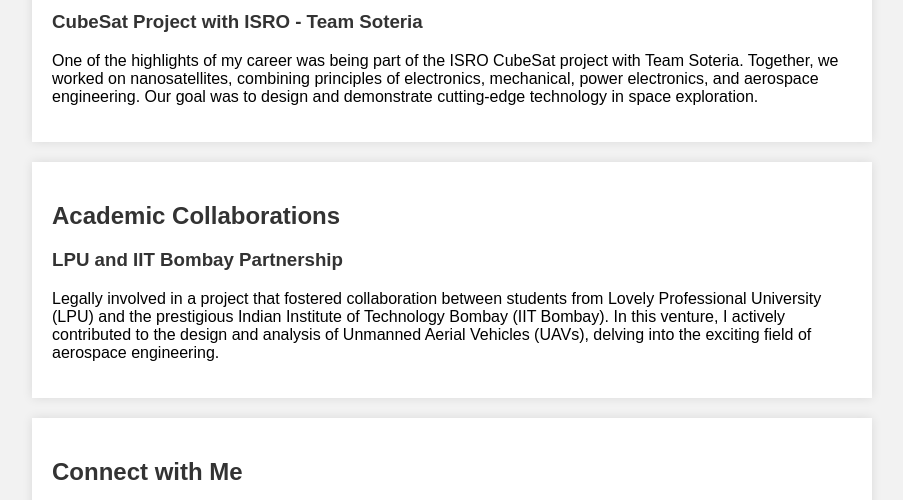
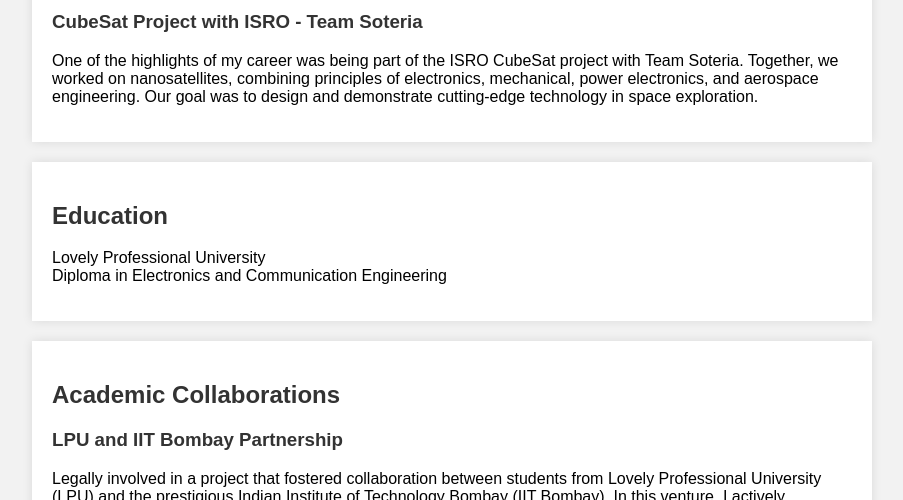
Before and after one commit to niladrridas/niladrridas.github.io, a plain HTML site: page index.html in a window 1280 px wide. Shown: the part 554-1054 px from the top of the page, without its empty margins (188-1091 px from the left). Drawn offline with Linux system fonts and the light colour scheme.

Commit message:
Update index.html

```diff
--- a/index.html
+++ b/index.html
@@ -79,6 +79,11 @@
     </section>
 
     <section>
+        <h2>Education</h2>
+        <p>Lovely Professional University<br>Diploma in Electronics and Communication Engineering</p>
+    </section>
+
+    <section>
         <h2>Academic Collaborations</h2>
         <h3>LPU and IIT Bombay Partnership</h3>
         <p>Legally involved in a project that fostered collaboration between students from Lovely Professional University (LPU) and the prestigious Indian Institute of Technology Bombay (IIT Bombay). In this venture, I actively contributed to the design and analysis of Unmanned Aerial Vehicles (UAVs), delving into the exciting field of aerospace engineering.</p>
```
